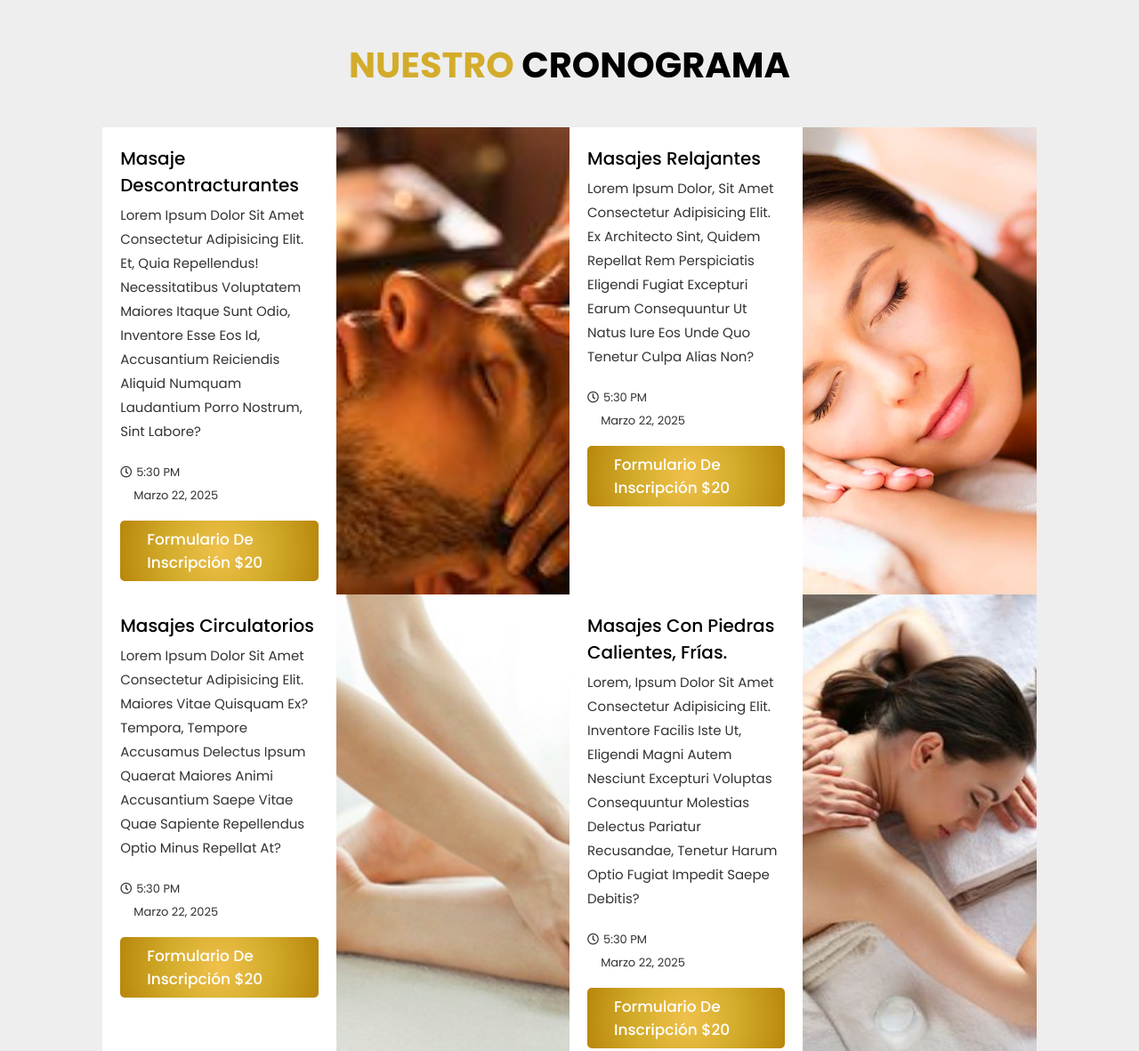
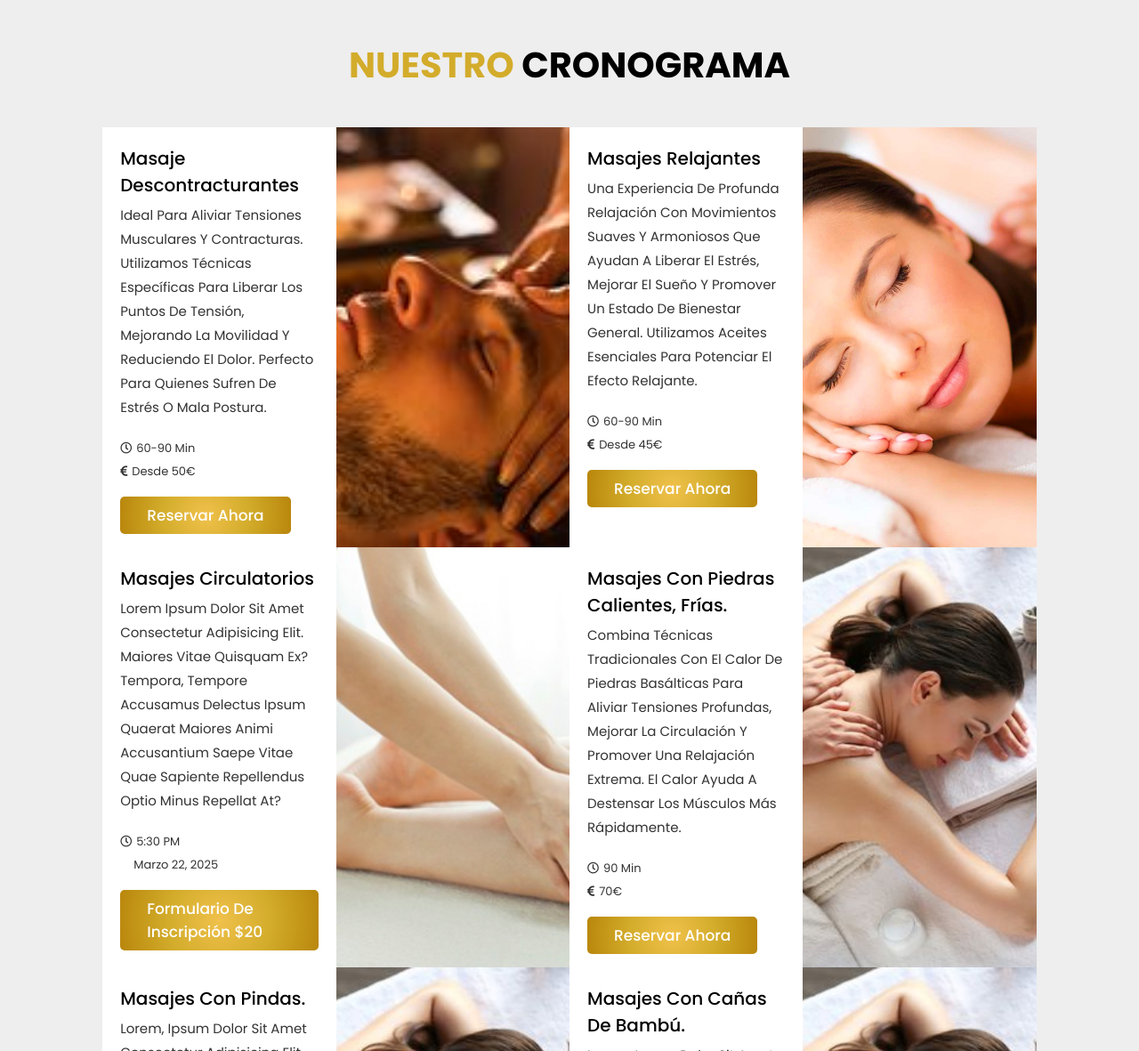
Before and after one commit to Mariana8819/MasajesJvEsteticista, a plain HTML site: page index.html in a window 1280 px wide. Shown: the part 1437-2618 px from the top of the page at 89% size. Drawn offline with nearby package versions, Linux system fonts and the light colour scheme.

Commit message:
add text

```diff
--- a/index.html
+++ b/index.html
@@ -145,16 +145,16 @@
             <div class="box">
                 <div class="content">
                     <h3>Masaje Descontracturantes</h3>
-                    <p>Lorem ipsum dolor sit amet consectetur adipisicing elit.
-                        Et, quia repellendus! Necessitatibus voluptatem maiores itaque sunt odio,
-                        inventore esse eos id, accusantium reiciendis aliquid numquam
-                        laudantium porro nostrum, sint labore?</p>
+                    <p>Ideal para aliviar tensiones musculares y contracturas.
+                        Utilizamos técnicas específicas para liberar los puntos de tensión,
+                        mejorando la movilidad y reduciendo el dolor.
+                        Perfecto para quienes sufren de estrés o mala postura.</p>
                 </div>
                 <div class="icons">
-                    <span><i class="far fa-clock"></i>5:30 PM</span>
-                    <span><i class="fad fa-calendar-alt"></i>marzo 22, 2025</span>
+                    <span><i class="far fa-clock"></i>60-90 min</span>
+                    <span><i class="fas fa-euro-sign"></i>Desde 50€</span>
                 </div>
-                <a href="#formulario" class="btn">Formulario de inscripción $20</a>
+                <a href="#formulario" class="btn">Reservar ahora</a>
             </div>
 
             <div class="box">
@@ -164,16 +164,16 @@
             <div class="box">
                 <div class="content">
                     <h3>Masajes Relajantes</h3>
-                    <p>Lorem ipsum dolor, sit amet consectetur adipisicing elit.
-                        Ex architecto sint, quidem repellat rem perspiciatis eligendi
-                         fugiat excepturi earum consequuntur ut natus iure eos unde
-                         quo tenetur culpa alias non?</p>
+                    <p>Una experiencia de profunda relajación con movimientos suaves y
+                         armoniosos que ayudan a liberar el estrés,
+                         mejorar el sueño y promover un estado de bienestar general.
+                         Utilizamos aceites esenciales para potenciar el efecto relajante.</p>
                 </div>
                 <div class="icons">
-                    <span><i class="far fa-clock"></i>5:30 PM</span>
-                    <span><i class="fad fa-calendar-alt"></i>marzo 22, 2025</span>
+                    <span><i class="far fa-clock"></i>60-90 min</span>
+                    <span><i class="fas fa-euro-sign"></i>Desde 45€</span>
                 </div>
-                <a href="#formulario" class="btn">Formulario de inscripción $20</a>
+                <a href="#formulario" class="btn">Reservar ahora</a>
             </div>
 
             <div class="box">
@@ -202,16 +202,16 @@
             <div class="box">
                 <div class="content">
                     <h3>Masajes con piedras calientes, frías.</h3>
-                    <p>Lorem, ipsum dolor sit amet consectetur adipisicing elit.
-                        Inventore facilis iste ut, eligendi magni autem nesciunt
-                        excepturi voluptas consequuntur molestias delectus pariatur recusandae,
-                        tenetur harum optio fugiat impedit saepe debitis?</p>
+                    <p>Combina técnicas tradicionales con el calor de piedras basálticas
+                        para aliviar tensiones profundas, mejorar la circulación
+                         y promover una relajación extrema.
+                         El calor ayuda a destensar los músculos más rápidamente.</p>
                 </div>
                 <div class="icons">
-                    <span><i class="far fa-clock"></i>5:30 PM</span>
-                    <span><i class="fad fa-calendar-alt"></i>marzo 22, 2025</span>
+                    <span><i class="far fa-clock"></i>90 min</span>
+                    <span><i class="fas fa-euro-sign"></i>70€</span>
                 </div>
-                <a href="#formulario" class="btn">Formulario de inscripción $20</a>
+                <a href="#formulario" class="btn">Reservar ahora</a>
             </div>
 
             <div class="box">
@@ -316,16 +316,16 @@
             <div class="box">
                 <div class="content">
                     <h3>Masajes Tailandés</h3>
-                    <p>Lorem, ipsum dolor sit amet consectetur adipisicing elit.
-                        Inventore facilis iste ut, eligendi magni autem nesciunt
-                        excepturi voluptas consequuntur molestias delectus pariatur recusandae,
-                        tenetur harum optio fugiat impedit saepe debitis?</p>
+                    <p>Una antigua técnica que combina estiramientos pasivos,
+                        compresiones y trabajo sobre líneas energéticas.
+                        Se realiza en el suelo con ropa cómoda y sin aceites.
+                        Mejora la flexibilidad y el flujo energético.</p>
                 </div>
                 <div class="icons">
-                    <span><i class="far fa-clock"></i>5:30 PM</span>
-                    <span><i class="fad fa-calendar-alt"></i>marzo 22, 2025</span>
+                    <span><i class="far fa-clock"></i>90-120 min</span>
+                    <span><i class="fas fa-euro-sign"></i>65€</span>
                 </div>
-                <a href="#formulario" class="btn">Formulario de inscripción $20</a>
+                <a href="#formulario" class="btn">Reservar ahora</a>
             </div>
 
             <div class="box">
@@ -334,17 +334,17 @@
 
             <div class="box">
                 <div class="content">
-                    <h3>Masajes ayurvedico</h3>
-                    <p>Lorem, ipsum dolor sit amet consectetur adipisicing elit.
-                        Inventore facilis iste ut, eligendi magni autem nesciunt
-                        excepturi voluptas consequuntur molestias delectus pariatur recusandae,
-                        tenetur harum optio fugiat impedit saepe debitis?</p>
+                    <h3>Masaje Ayurveda</h3>
+                    <p>Basado en la medicina tradicional india,
+                        utiliza aceites medicinales calientes y
+                        técnicas específicas según tu dosha (tipo constitucional).
+                        Equilibra cuerpo y mente, elimina toxinas y revitaliza los tejidos.</p>
                 </div>
                 <div class="icons">
-                    <span><i class="far fa-clock"></i>5:30 PM</span>
-                    <span><i class="fad fa-calendar-alt"></i>marzo 22, 2025</span>
+                    <span><i class="far fa-clock"></i>90 min</span>
+                    <span><i class="fas fa-euro-sign"></i>$75.000 </span>
                 </div>
-                <a href="#formulario" class="btn">Formulario de inscripción $20</a>
+                <a href="#formulario" class="btn">Reservar ahora</a>
             </div>
 
             <div class="box">
@@ -354,16 +354,16 @@
             <div class="box">
                 <div class="content">
                     <h3>Masajes Deportivos</h3>
-                    <p>Lorem, ipsum dolor sit amet consectetur adipisicing elit.
-                        Inventore facilis iste ut, eligendi magni autem nesciunt
-                        excepturi voluptas consequuntur molestias delectus pariatur recusandae,
-                        tenetur harum optio fugiat impedit saepe debitis?</p>
+                    <p>Especialmente diseñado para atletas y personas activas.
+                         Ayuda a prevenir lesiones, preparar los músculos para el esfuerzo y
+                         acelerar la recuperación post-ejercicio.
+                         Combina diferentes técnicas según las necesidades</p>
                 </div>
                 <div class="icons">
-                    <span><i class="far fa-clock"></i>5:30 PM</span>
-                    <span><i class="fad fa-calendar-alt"></i>marzo 22, 2025</span>
+                    <span><i class="far fa-clock"></i>60-90 min</span>
+                    <span><i class="fas fa-euro-sign"></i>60€</span>
                 </div>
-                <a href="#formulario" class="btn">Formulario de inscripción $20</a>
+                <a href="#formulario" class="btn">Reservar ahora</a>
             </div>
 
             <div class="box">
@@ -449,16 +449,16 @@
             <div class="box">
                 <div class="content">
                     <h3>Drenaje Linfático Manual.</h3>
-                    <p>Lorem, ipsum dolor sit amet consectetur adipisicing elit.
-                        Inventore facilis iste ut, eligendi magni autem nesciunt
-                        excepturi voluptas consequuntur molestias delectus pariatur recusandae,
-                        tenetur harum optio fugiat impedit saepe debitis?</p>
+                    <p>Técnica suave que activa la circulación linfática,
+                        ayudando a eliminar toxinas y reducir la retención de líquidos.
+                        Ideal para postoperatorios, piernas cansadas y
+                         como complemento en tratamientos anticelulíticos</p>
                 </div>
                 <div class="icons">
-                    <span><i class="far fa-clock"></i>5:30 PM</span>
-                    <span><i class="fad fa-calendar-alt"></i>marzo 22, 2025</span>
+                    <span><i class="far fa-clock"></i>60 min</span>
+                    <span><i class="fas fa-euro-sign"></i>55€</span>
                 </div>
-                <a href="#formulario" class="btn">Formulario de inscripción $20</a>
+                <a href="#formulario" class="btn">Reservar ahora</a>
             </div>
 
             <div class="box">
@@ -525,16 +525,16 @@
             <div class="box">
                 <div class="content">
                     <h3>Masajes con ventosas mecánicas y de fuego.</h3>
-                    <p>Lorem, ipsum dolor sit amet consectetur adipisicing elit.
-                        Inventore facilis iste ut, eligendi magni autem nesciunt
-                        excepturi voluptas consequuntur molestias delectus pariatur recusandae,
-                        tenetur harum optio fugiat impedit saepe debitis?</p>
+                    <p>Técnica ancestral que utiliza ventosas para
+                        crear succión sobre la piel, mejorando la circulación,
+                        aliviando dolores musculares y promoviendo la liberación de toxinas.
+                        Efectivo para contracturas y problemas respiratorios</p>
                 </div>
                 <div class="icons">
-                    <span><i class="far fa-clock"></i>5:30 PM</span>
-                    <span><i class="fad fa-calendar-alt"></i>marzo 22, 2025</span>
+                    <span><i class="far fa-clock"></i>60 min</span>
+                    <span><i class="fas fa-euro-sign"></i>50€</span>
                 </div>
-                <a href="#formulario" class="btn">Formulario de inscripción $20</a>
+                <a href="#formulario" class="btn">Reservar ahora</a>
             </div>
 
             <div class="box">
```
